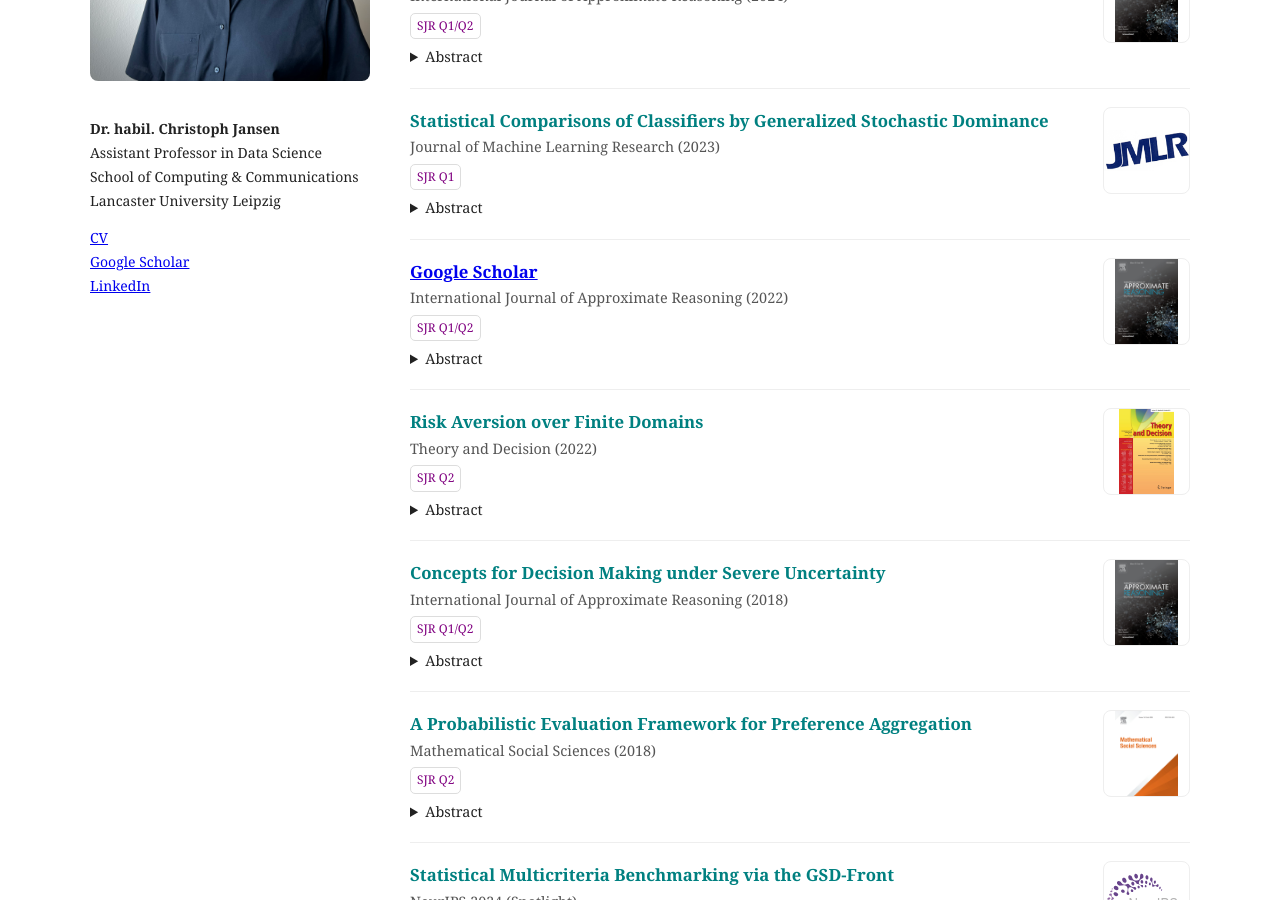
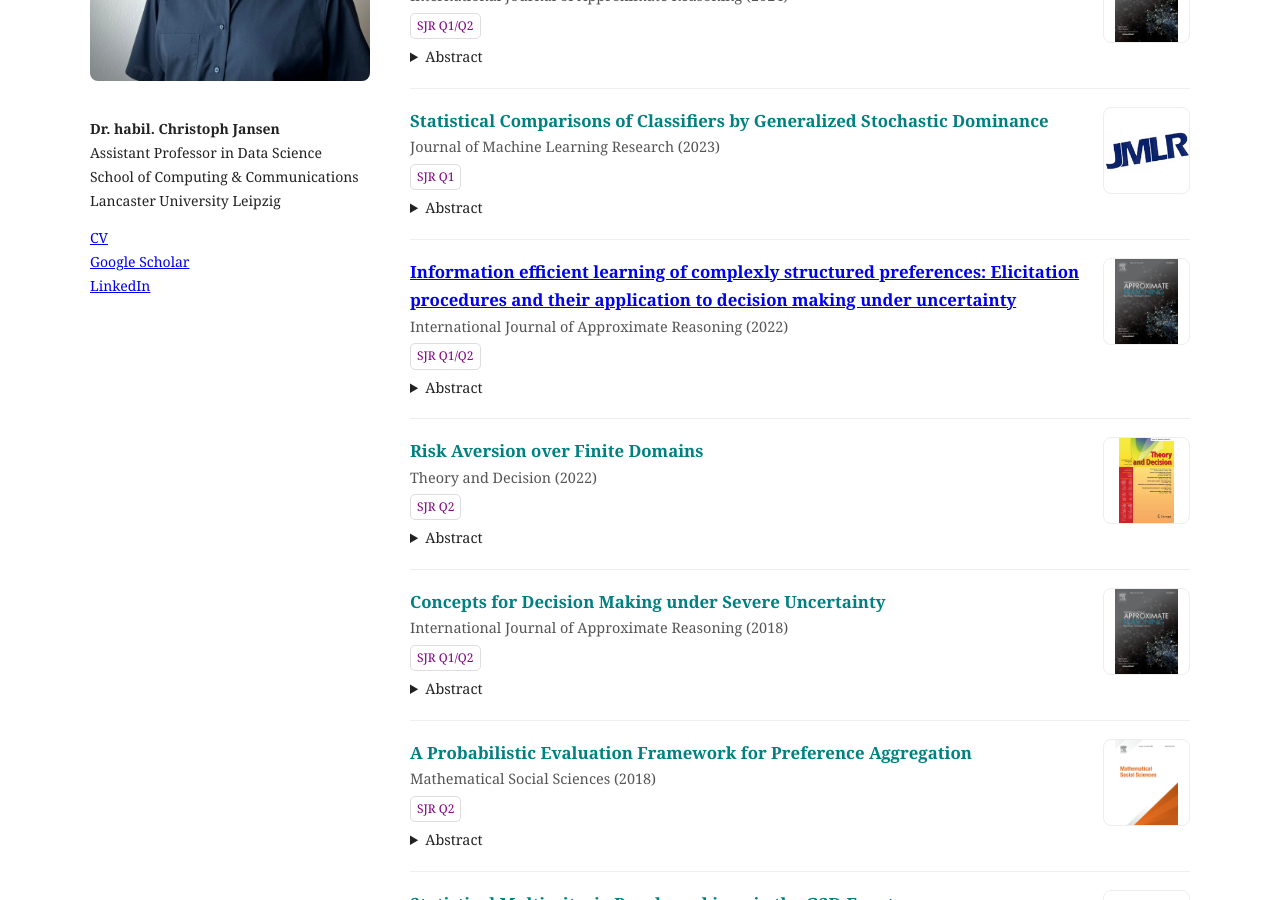
Before and after one commit to jansenc/jansenc.github.io, a Jekyll site: the page built from publications/index.md, in a window 1280 px wide and 900 px high, scrolled down 356 px. Built offline with Jekyll 4.4.1, drawn with Linux system fonts in a browser that asks for light colours.

Commit message:
Update index.md

```diff
--- a/publications/index.md
+++ b/publications/index.md
@@ -126,7 +126,7 @@ function filterPubs(type) {
 
 <div class="pub journal">
   <div class="pub-left">
-    <div class="pub-title"> <a href="https://scholar.google.de/citations?user=Lrh5XU8AAAAJ&hl=de">Google Scholar</a><br></div>
+    <div class="pub-title"> <a href="https://doi.org/10.1016/j.ijar.2022.01.016">Information efficient learning of complexly structured preferences: Elicitation procedures and their application to decision making under uncertainty</a><br></div>
     <div class="pub-meta">International Journal of Approximate Reasoning (2022)</div>
     <span class="tag">SJR Q1/Q2</span>
 
```
